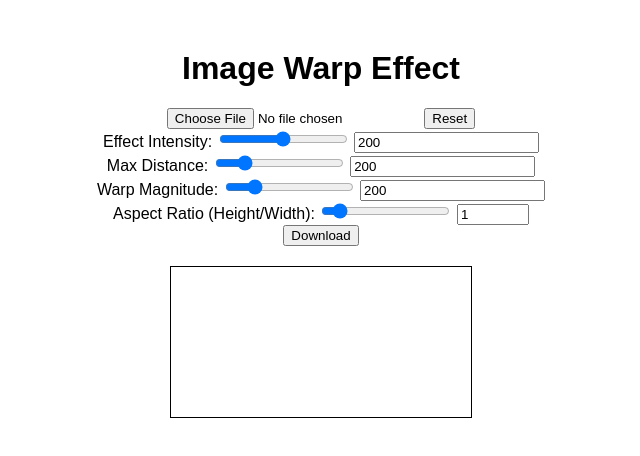
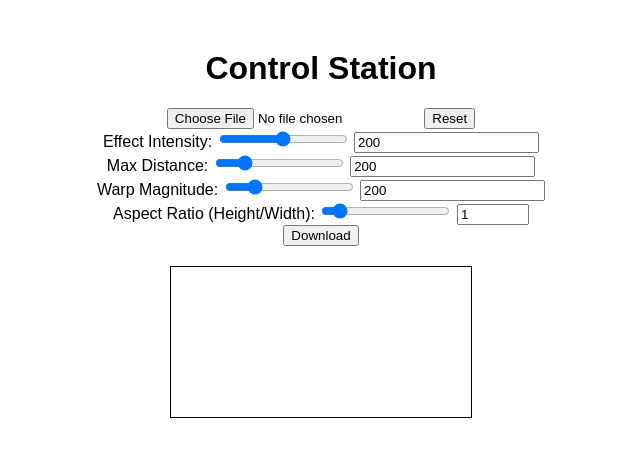
Before and after one commit to sarbecovirus/brainletify, a plain HTML site: page index.html in a window 1280 px wide. Shown: the whole page, without its empty margins (319-959 px from the left). Drawn offline with Linux system fonts and the light colour scheme.

Commit message:
Update index.html title

```diff
--- a/index.html
+++ b/index.html
@@ -3,7 +3,7 @@
 <head>
     <meta charset="UTF-8">
     <meta name="viewport" content="width=device-width, initial-scale=1.0">
-    <title>Image Warp Effect</title>
+    <title>Brainlet Warp Tool</title>
     <style>
         body {
             font-family: Arial, sans-serif;
@@ -19,7 +19,7 @@
     </style>
 </head>
 <body>
-    <h1>Image Warp Effect</h1>
+    <h1>Control Station</h1>
     <div id="controls">
         <input type="file" id="imageLoader" name="imageLoader"/>
         <button onclick="resetImage()">Reset</button>
```
